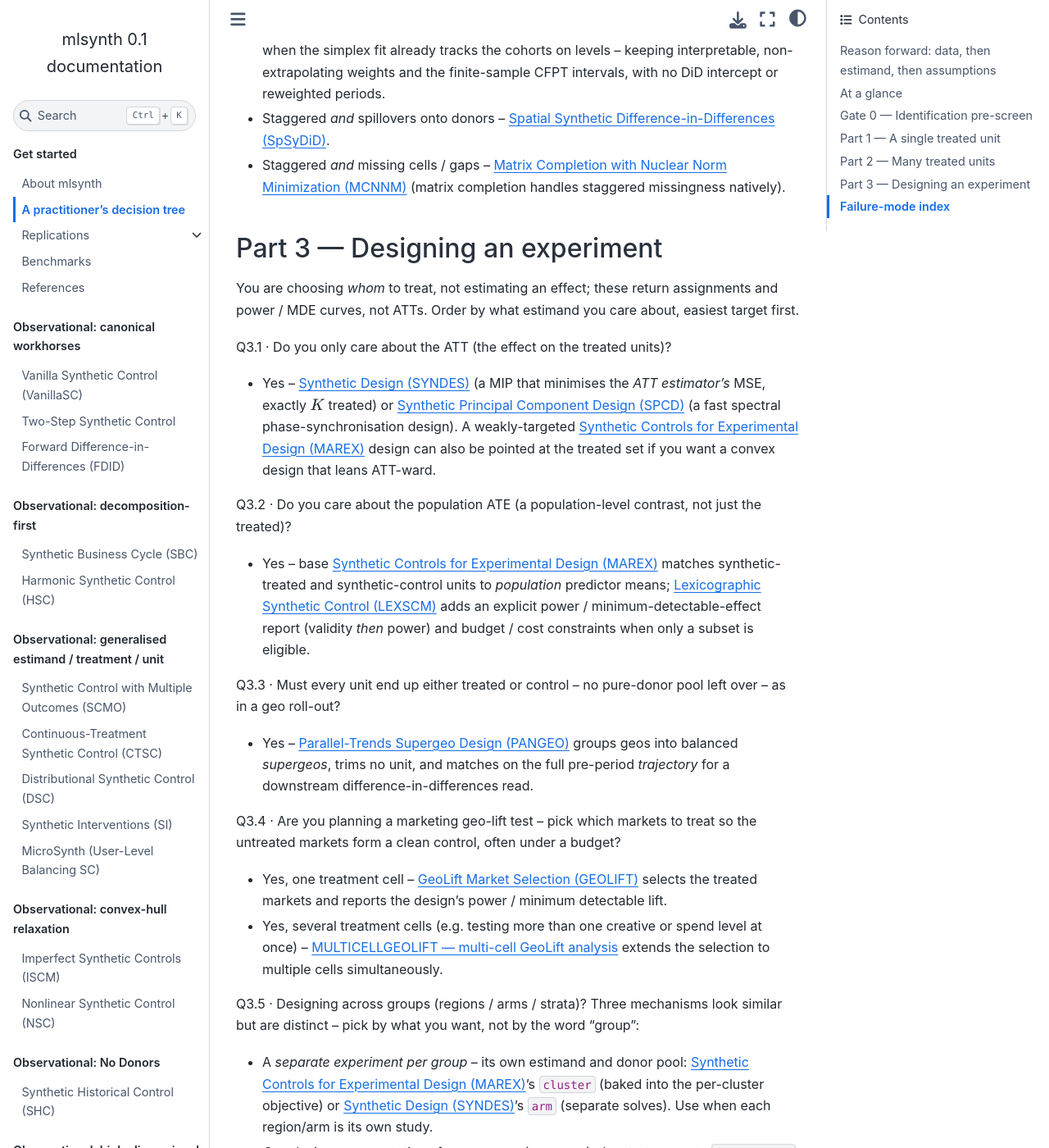
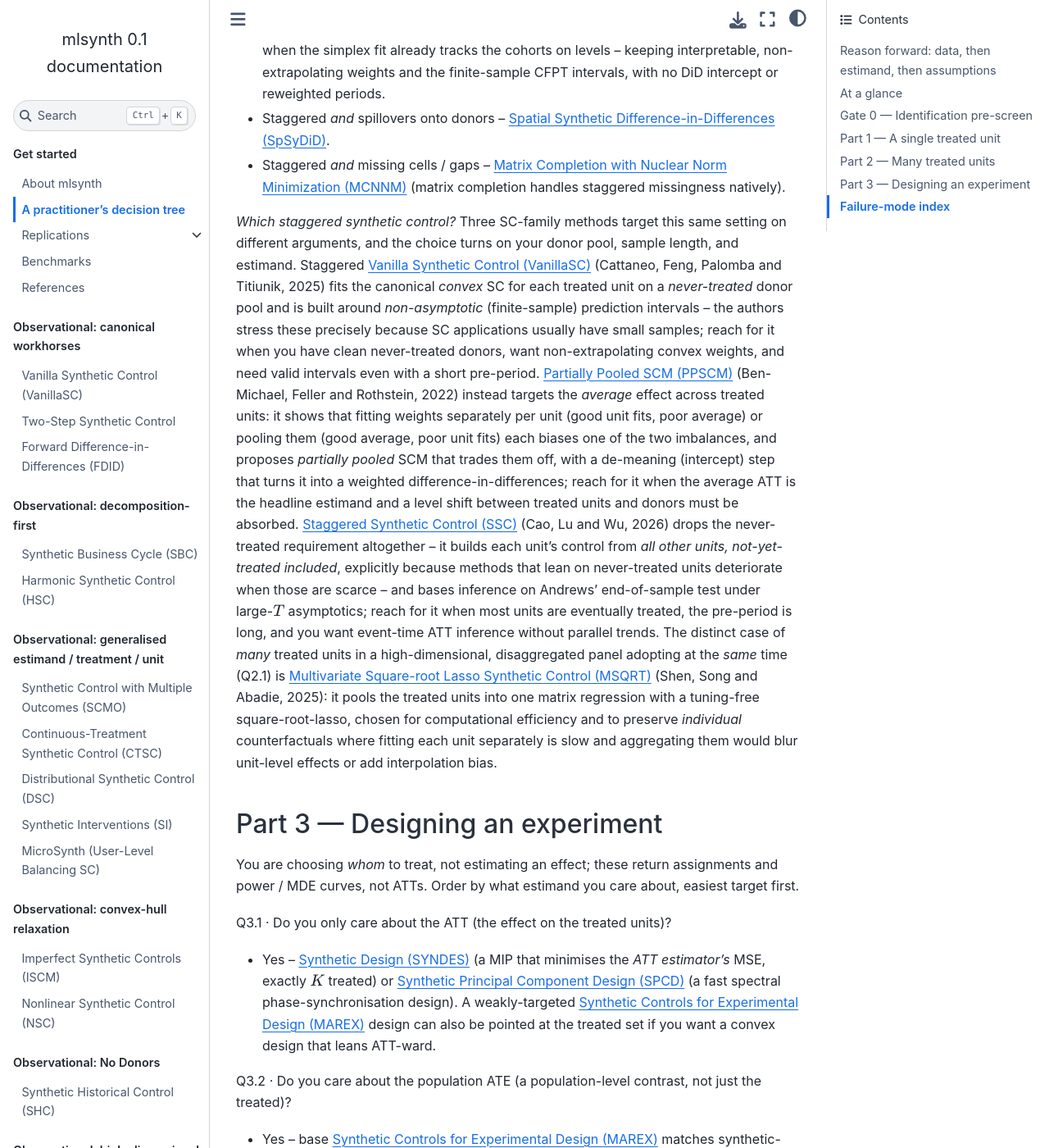
Before and after one commit to jgreathouse9/mlsynth, a Sphinx documentation site: the page built from docs/choose.rst, in a window 1280 px wide and 1400 px high, scrolled down 8891 px. Shown: the whole window at 82% size. Built offline with Sphinx 7.4.7 and the Sphinx Book theme 1.1.4, drawn with Linux system fonts in a browser that asks for light colours.

Commit message:
docs(choose): compare the staggered SC methods (VanillaSC/PPSCM/SSC) + MSQRT
Add a "which staggered synthetic control?" remark at the end of the staggered
branch (Q2.2), comparing the SC-family methods on each paper's own argument:

- Staggered VanillaSC (Cattaneo, Feng, Palomba & Titiunik 2025): convex SC per
  unit on never-treated donors, non-asymptotic intervals for small samples.
- PPSCM (Ben-Michael, Feller & Rothstein 2022): targets the average effect;
  separate vs pooled SCM each bias one imbalance, so partially pool; de-meaning
  -> weighted DiD; for the average ATT with a level shift.
- SSC (Cao, Lu & Wu 2026): uses all units incl. not-yet-treated (no never-treated
  pool), Andrews end-of-sample inference under large-T; for scarce never-treated,
  long pre-period, event-time ATT without parallel trends.
- MSQRT (Shen, Song & Abadie 2025): many treated, high-dim disaggregated,
  same-time; pooled matrix regression + tuning-free square-root-lasso for
  efficiency and individual counterfactuals.

Co-Authored-By: Claude Opus 4.8 <noreply@anthropic.com>
Claude-Session: https://claude.ai/code/session_015nRd88pbMUETcrkKY1S6Hr

```diff
--- a/docs/choose.rst
+++ b/docs/choose.rst
@@ -372,6 +372,36 @@ Q2.2 · Staggered: do you just want the overall / event-study ATT?
 * Staggered *and* missing cells / gaps -- :doc:`mcnnm` (matrix completion handles
   staggered missingness natively).
 
+*Which staggered synthetic control?* Three SC-family methods target this same
+setting on different arguments, and the choice turns on your donor pool, sample
+length, and estimand. Staggered :doc:`vanillasc` (Cattaneo, Feng, Palomba and
+Titiunik, 2025) fits the canonical *convex* SC for each treated unit on a
+*never-treated* donor pool and is built around *non-asymptotic* (finite-sample)
+prediction intervals -- the authors stress these precisely because SC
+applications usually have small samples; reach for it when you have clean
+never-treated donors, want non-extrapolating convex weights, and need valid
+intervals even with a short pre-period. :doc:`ppscm` (Ben-Michael, Feller and
+Rothstein, 2022) instead targets the *average* effect across treated units: it
+shows that fitting weights separately per unit (good unit fits, poor average) or
+pooling them (good average, poor unit fits) each biases one of the two
+imbalances, and proposes *partially pooled* SCM that trades them off, with a
+de-meaning (intercept) step that turns it into a weighted
+difference-in-differences; reach for it when the average ATT is the headline
+estimand and a level shift between treated units and donors must be absorbed.
+:doc:`ssc` (Cao, Lu and Wu, 2026) drops the never-treated requirement
+altogether -- it builds each unit's control from *all other units,
+not-yet-treated included*, explicitly because methods that lean on never-treated
+units deteriorate when those are scarce -- and bases inference on Andrews'
+end-of-sample test under large-:math:`T` asymptotics; reach for it when most
+units are eventually treated, the pre-period is long, and you want event-time ATT
+inference without parallel trends. The distinct case of *many* treated units in a
+high-dimensional, disaggregated panel adopting at the *same* time (Q2.1) is
+:doc:`msqrt` (Shen, Song and Abadie, 2025): it pools the treated units into one
+matrix regression with a tuning-free square-root-lasso, chosen for computational
+efficiency and to preserve *individual* counterfactuals where fitting each unit
+separately is slow and aggregating them would blur unit-level effects or add
+interpolation bias.
+
 Part 3 — Designing an experiment
 --------------------------------
 
```
